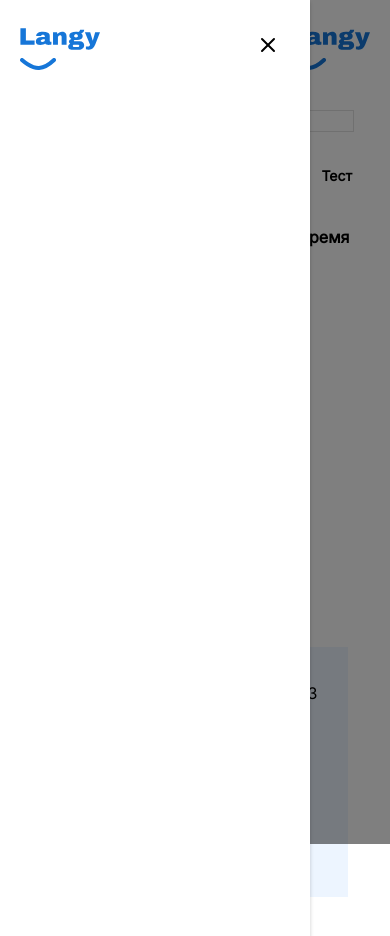
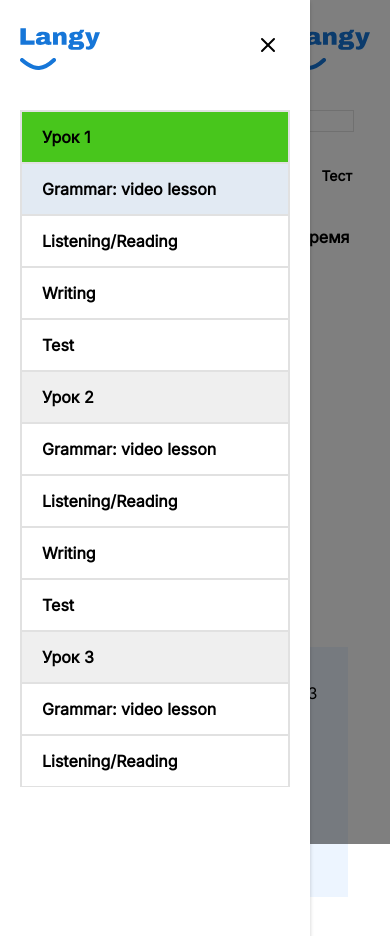
Before and after one commit to DiyazMukhanov/langy-website, a Next.js app: page /lessons/lesson1/video in a window 390 px wide. Both pictures are taken after a click on the picture 37 px from the left and 45 px from the top of the page. Shown: the top 936 px of the page. Built offline with nearby package versions, Linux system fonts and the light colour scheme.

Commit message:
Video lesson burger completed

```diff
--- a/components/Header/Header.module.scss
+++ b/components/Header/Header.module.scss
@@ -100,3 +100,7 @@
         padding-top: 20px;
     }
 }
+
+.sidebarContainer {
+    margin-top: 40px;
+}
--- a/components/Header/index.jsx
+++ b/components/Header/index.jsx
@@ -7,8 +7,9 @@ import ButtonClose from '../../public/images/Button-close.svg'
 import SandwichBlack from '../../public/images/Sandwich-black.svg'
 import Modal from '../../layouts/landing/Modal'
 import { useState } from 'react'
+import Sidebar from '../Sidebar'
 
-export default function Header({ variant }) {
+export default function Header({ variant, lessonsSummary }) {
     const [isModalOpened, setIsModalOpened] = useState(false)
 
     const modalCloseHandler = () => {
@@ -100,6 +101,9 @@ export default function Header({ variant }) {
                     onClick={modalCloseHandler}
                     />
                   </div>
+                  <div className={styles.sidebarContainer}>
+                    <Sidebar lessonsSummary={lessonsSummary}/>
+                  </div>
                 </Modal>
 
                 <Image
--- /dev/null
+++ b/components/Sidebar/Sidebar.module.scss
@@ -0,0 +1,48 @@
+.lessonsListContainer {
+    // width: 300px;
+    border: solid var(--color-grey) 1px;
+    height: 80vh;
+    overflow: auto;
+}
+
+/* Styling for vertical scrollbar */
+.lessonsListContainer::-webkit-scrollbar {
+    width: 25px; /* Set the width of the scrollbar */
+  }
+
+  .lessonsListContainer::-webkit-scrollbar-track {
+    background-color: var(color-white); /* Set the background color of the track */
+  }
+
+  .lessonsListContainer::-webkit-scrollbar-thumb {
+    background-color: #EFEFEF; /* Set the color of the thumb (the draggable part of the scrollbar) */
+  }
+
+.title {
+    height: 50px;
+    display: flex;
+    align-items: center;
+    font-weight: 600;
+    border: solid var(--color-grey) 1px;
+    padding-left: 20px;
+    cursor: pointer;
+    background-color: var(--color-light-grey);
+}
+
+.chapter {
+    height: 50px;
+    display: flex;
+    align-items: center;
+    font-weight: 600;
+    border: solid var(--color-grey) 1px;
+    padding-left: 20px;
+    cursor: pointer;
+}
+
+.current {
+    background-color: var(--color-green);
+}
+
+.currentChapter {
+    background-color: var(--color-light-blue);
+}
--- /dev/null
+++ b/components/Sidebar/index.jsx
@@ -0,0 +1,29 @@
+import styles from './Sidebar.module.scss'
+import classNames from 'classnames'
+
+export default function Sidebar({ lessonsSummary }) {
+      return (
+        <div className={styles.lessonsListContainer}>
+        {lessonsSummary.map(lessonBlock => (
+         <div className={styles.lessonBlock} key={lessonBlock.chapter}>
+            <div className={classNames(
+             styles.title,
+             {[styles.current]: lessonBlock.isCurrent}
+             )}
+             >
+             {lessonBlock.title}
+             </div>
+             {lessonBlock.lessons.map(lesson => (
+                 <div className={classNames(
+                     styles.chapter,
+                     {[styles.currentChapter]: lesson.isCurrent}
+                 )}
+                 >
+                     {lesson.chapter}
+                 </div>
+             ))}
+         </div>
+        ))}
+     </div>
+      )
+}
--- a/layouts/Lessons/LessonLayout.jsx
+++ b/layouts/Lessons/LessonLayout.jsx
@@ -1,8 +1,8 @@
 import Header from "@/components/Header";
 import styles from './LessonLayout.module.scss';
-import SideBar from "./SideBar";
 import { useEffect, useRef } from "react";
 import classNames from "classnames";
+import SideBarDesktop from "./SideBarDesktop";
 
 export default function LessonLayout({ children, lessonsSummary }) {
     const progress = 10
@@ -12,9 +12,9 @@ export default function LessonLayout({ children, lessonsSummary }) {
     console.log(currentChapter[0].ru)
 
     return (<>
-    <Header variant='white'/>
+    <Header variant='white' lessonsSummary={lessonsSummary}/>
     <div className={styles.container}>
-        <SideBar lessonsSummary={lessonsSummary}/>
+        <SideBarDesktop lessonsSummary={lessonsSummary}/>
         <div className={styles.rightSide}>
             <div className={styles.progressContainer}>
                 <div style={{
--- a/layouts/Lessons/SideBar.jsx
+++ /dev/null
@@ -1,35 +0,0 @@
-import { Typography } from '@/components/Typography'
-import styles from './SideBar.module.scss'
-import classNames from 'classnames'
-
-export default function SideBar({ lessonsSummary }) {
-
-    return (
-    <div className={styles.sideBar}>
-    <Typography size='small' element='h3' className={styles.text}>Beginner</Typography>
-    <p>подписка действует до 30.07.23</p>
-    <div className={styles.lessonsListContainer}>
-       {lessonsSummary.map(lessonBlock => (
-        <div className={styles.lessonBlock} key={lessonBlock.chapter}>
-           <div className={classNames(
-            styles.title,
-            {[styles.current]: lessonBlock.isCurrent}
-            )}
-            >
-            {lessonBlock.title}
-            </div>
-            {lessonBlock.lessons.map(lesson => (
-                <div className={classNames(
-                    styles.chapter,
-                    {[styles.currentChapter]: lesson.isCurrent}
-                )}
-                >
-                    {lesson.chapter}
-                </div>
-            ))}
-        </div>
-       ))}
-    </div>
-    </div>
-    )
-}
--- /dev/null
+++ b/layouts/Lessons/SideBarDesktop.jsx
@@ -0,0 +1,14 @@
+import { Typography } from '@/components/Typography'
+import styles from './SideBar.module.scss'
+import Sidebar from '@/components/Sidebar'
+
+export default function SideBarDesktop({ lessonsSummary }) {
+
+    return (
+    <div className={styles.sideBar}>
+    <Typography size='small' element='h3' className={styles.text}>Beginner</Typography>
+    <p>подписка действует до 30.07.23</p>
+    <Sidebar lessonsSummary={lessonsSummary}/>
+    </div>
+    )
+}
```
